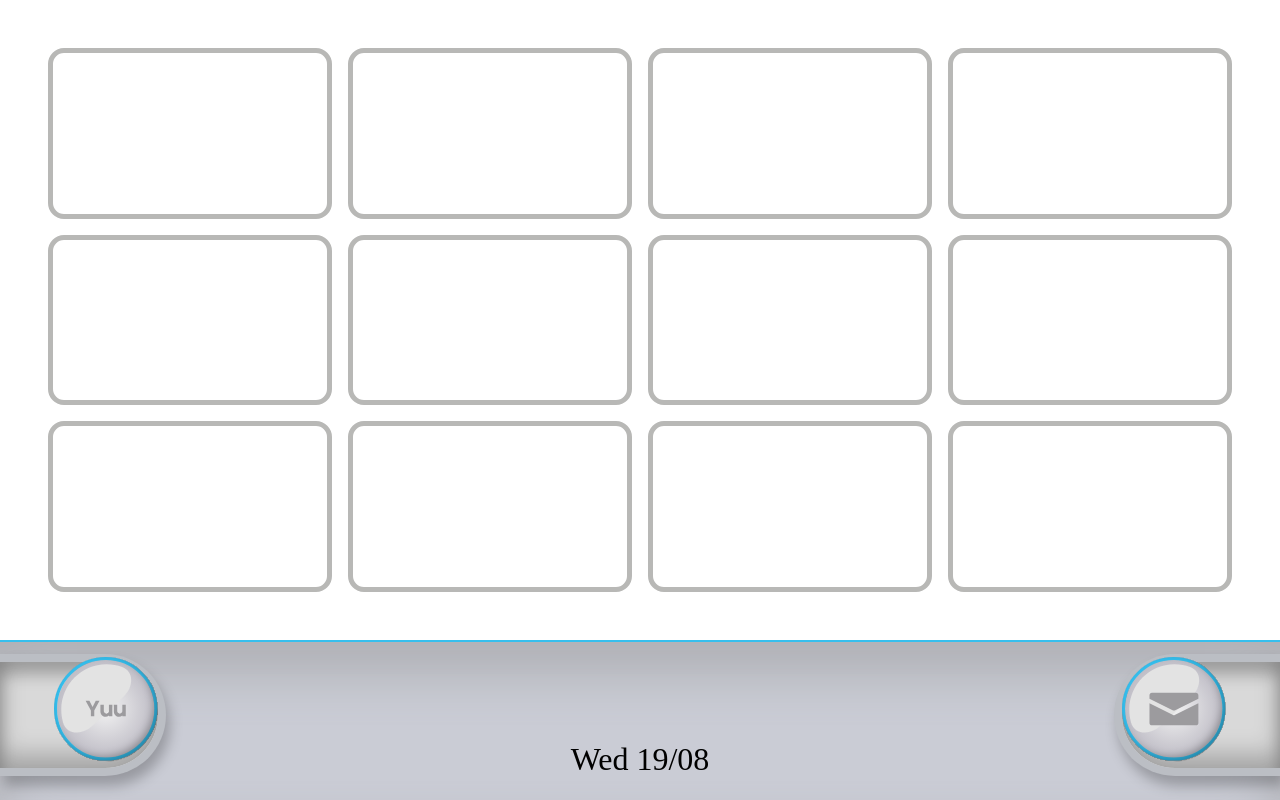
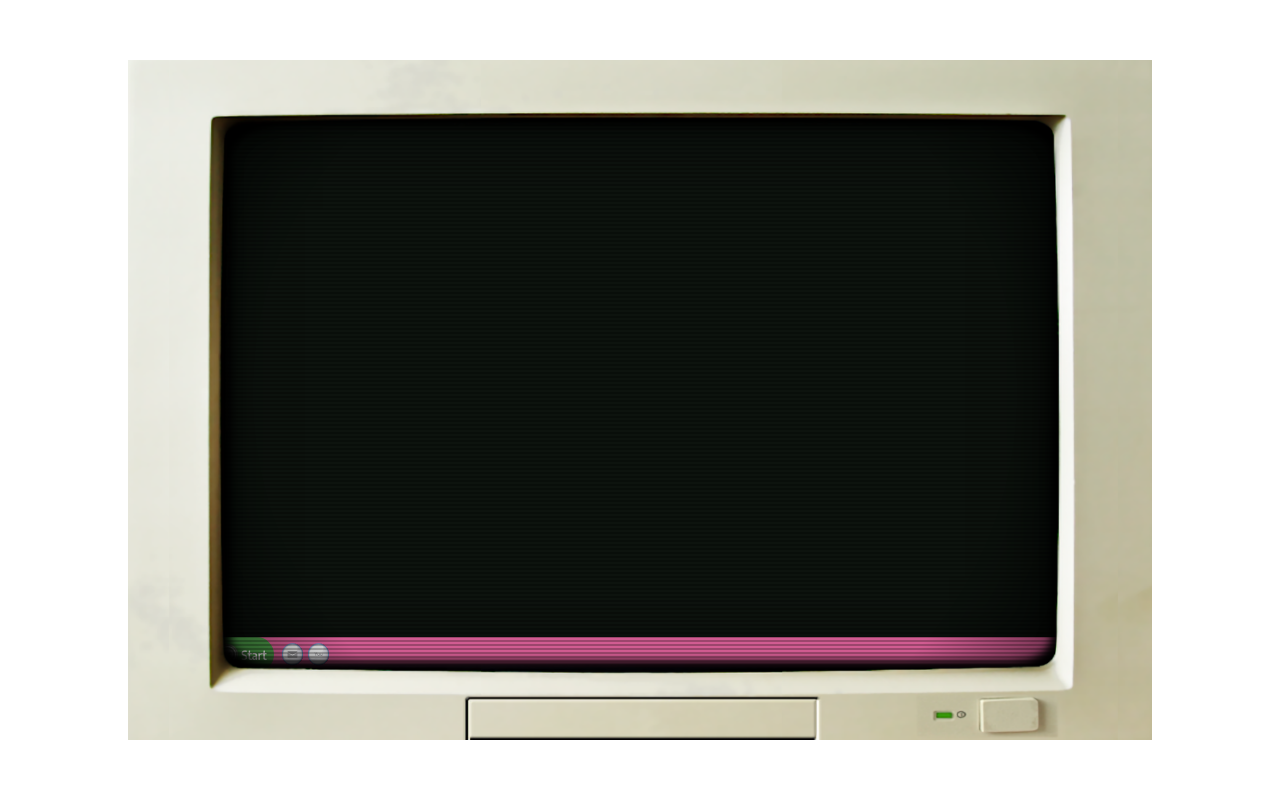
Before and after one commit to Donald-Mutuku/DailsOS, a plain HTML site: page index.html in a window 1280 px wide. Drawn offline with Linux system fonts and the light colour scheme; a web font is replaced by a local one.

Commit message:
made crt monitor div

```diff
--- a/index.html
+++ b/index.html
@@ -5,34 +5,22 @@
         <link rel="stylesheet" href="style.css">
     </head>
     <body>
-        <div class="wrapper">
-            <div class="appsGrid">
-                <div class="appCard"></div>
-                <div class="appCard"></div>
-                <div class="appCard"></div>
-                <div class="appCard"></div>
-                <div class="appCard"></div>
-                <div class="appCard"></div>
-                <div class="appCard"></div>
-                <div class="appCard"></div>
-                <div class="appCard"></div>
-                <div class="appCard"></div>
-                <div class="appCard"></div>
-                <div class="appCard"></div>
-            </div>
-            <div class="bottomBar">
-                <div class="buttonLeft">
-                    <div class="containerLeft">
+        <div class="container">
+            <div class="screen">
+                <div class="screenOverlay"></div>
+                <div class="desktop"></div>
+                <div class="taskbar">
+                    <div class="startButton">
+                        <img src="StartSymbol.svg">
+                        <p>Start</p>
+                    </div>
+                    <div class="taskbarIcons">
+                        <img src="Mail.svg">
                         <img src="Yuu.svg">
                     </div>
                 </div>
-            <div class="bottomBarText">
-                <p style="font-family: 'Rodin Pro B'; font-size: 32px;">Wed 19/08</p>
             </div>
-            <div class="containerRight">
-                <img src="Mail.svg">
-            </div>
-            </div>
+            <img src="crt-monitor.png" class="screenFrame">
         </div>
     </body>
 </html>
--- a/style.css
+++ b/style.css
@@ -1,167 +1,143 @@
-* {
+html, body {
+    width: 100%;
+    height: 100%;
     box-sizing: border-box;
-}
-
-@font-face {
-    font-family: 'Rodin Pro M';
-    src: url(FOT-Rodin\ Pro\ M.otf);
-}
-
-@font-face {
-    font-family: 'Rodin Pro DB';
-    src: url(FOT-Rodin\ Pro\ DB.otf);
-}
-
-@font-face {
-    font-family: 'Rodin Pro B';
-    src: url(FOT-Rodin\ Pro\ B.otf);
-}
-
-html, body {
-    width: 100vw;
-    height: 100vh;
 
     margin: 0;
-    padding: 0;
 
-    overflow: hidden;
-}
-
-.wrapper {
-    display: flex;
-    flex-direction: column;
-    width: 100%;
-    height: 100vh;
-}
-
-.appsGrid {
-    display: grid;
-    grid-template-columns: repeat(4, 1fr);
-    grid-template-rows: repeat(3, 1fr);
-    gap: 16px;
-    padding: 48px;
-    width: 100%;
-    height: 100%;
-    flex: 1;
-}
-
-.appCard {
-    background: #fff;
-    border: 5px solid #b8b8b6;
-    width: auto;
-    height: auto;
-    border-radius: 16px;
-}
-
-body {
-    width: 100%;
-    height: 100%;
-
-    margin: 0px;
-}
-
-.bottomBarContainer {
-    display: flex;
-    flex-direction: column;
-}
-
-.bottomBar {
-    display: flex;
-    flex-direction: row;
-    justify-content: space-between;
-    align-items: flex-end;
-    isolation: isolate;
-    gap: 10px;
-    padding-top: 12px;
-    padding-bottom: 24px;
-
-    position: relative;
-    width: 100%;
-    height: 20%;
-
-    flex: none;
-    order: 1;
-    align-self: stretch;
-    flex-grow: 0;
-
-    background: #CACCD5;
-    border-top: 2px solid #36BFED;
-    box-shadow: inset 0px 32px 54.4px #AFB0B5;
-}
-
-.buttonLeft {
-    display: flex;
-    flex-direction: row;
-    justify-content: center;
-    align-items: flex-start;
-    padding: 0px;
-    width: fit-content;
-    height: 100%;
-}
-
-.containerLeft {
-    display: flex;
-    border-top-right-radius: 100px;
-    border-bottom-right-radius: 100px;
-
-    position: relative;
-    width: 13vw;
-    height: 100%;
-
-    background: #d9d9d9;
-    border: 8px solid #bbbec4;
-    box-shadow: 4px 10px 12.7px rgba(0, 0, 0, 0.25), inset 0px -13px 24.4px rgba(0, 0, 0, 0.25), inset 0px 13px 15.4px rgba(0, 0, 0, 0.25);
-    border-left: 0px;
-}
-
-.containerLeft img {
-    position: absolute;
-    right: 0px;
-    top: 45%;
-    transform: translateY(-50%);
-
-    width: auto;
-    height: 100%;
-}
-
-.bottomBarText {
     display: flex;
     flex-direction: column;
     justify-content: center;
     align-items: center;
-    padding: 0px;
+}
+
+@font-face {
+    font-family: 'Encode Sans SemiBold';
+    src: url(EncodeSansCondensed-SemiBold.ttf);
+}
+
+.container {
+    position: relative;
+    width: 80vw;
+    max-height: 85vh;
+
+    aspect-ratio: 1 / 1;
+    margin: 0 auto;
+}
+
+.screenFrame {
+    position: absolute;
+    top: 0;
+    left: 0;
+
+    display: block;
+    height: 100%;
+    width: 100%;
+    object-fit: fill;
+    position: relative;
+    z-index: 10;
+    pointer-events: none;
+}
+
+.screen {
+    position: absolute;
+    left: 8%;
+    top: 8%;
+
+    width: 83%;
+    height: 82%;
+    z-index: 8;
+
+    display: flex;
+    flex-direction: column;
+    justify-content: flex-end;
+    align-items: center;
+    background-color: #0d130e;
+    container-type: inline-size;
+    overflow: hidden;
+
+    box-shadow: inset 0 0 80px rgba(0, 0, 0, 0.9), 0 0 20px rgba(0, 255, 65, 0.2);
+
+    margin: 0 auto;
+}
+
+.screen *{
+    filter: blur(0.3px);
+}
+
+.screenOverlay {
+    position: absolute;
+    top: 0;
+    left: 0;
+    width: 100%;
+    height: 100%;
+    pointer-events: none;
+    z-index: 9;
+
+    background:
+        linear-gradient(180deg, rgba(18, 16, 16, 0) 50%, rgba(0, 0, 0, 0.25) 50%),
+        radial-gradient(circle at center, rgba(0, 0, 0, 0) 75%, rgba(0, 0, 0, 0.5) 100%);
+    background-size: 100% 4px, 100% 100%;
+}
+
+.desktop {
+    width: 100%;
+    height: 100%;
+}
+
+.taskbar {
+    display: flex;
+    flex-direction: row;
+    align-items: center;
+    background-color: #D15C91;
+    width: 100%;
+    height: fit-content;
+    max-height: 5cqi;
+    gap: 0.5cqi;
+
+    margin: 0;
+    padding: 0;
+}
+
+.taskbarIcons {
+    display: flex;
+    flex-direction: row;
 
     width: fit-content;
-    height: fit-content;
+    height: 100%;
+    box-sizing: border-box;
+    padding: 0.5cqi;
+    gap: 0.5cqi;
 }
 
-.bottomBarText h1, h2, h3, h4, h5, p {
-    text-align: center;
-    margin: -2px;
+.taskbarIcons img {
+    width: 2.5cqi;
+    max-height: 100%;
 }
 
-.containerRight {
+.startButton {
     display: flex;
-    flex-direction: column-reverse;
-    border-top-left-radius: 100px;
-    border-bottom-left-radius: 100px;
+    flex-direction: row;
 
-    position: relative;
-    width: 13vw;
     height: 100%;
-
-    background: #d9d9d9;
-    border: 8px solid #bbbec4;
-    box-shadow: 4px 10px 12.7px rgba(0, 0, 0, 0.25), inset 0px -13px 24.4px rgba(0, 0, 0, 0.25), inset 0px 13px 15.4px rgba(0, 0, 0, 0.25);
-    border-right: 0px;
+    width: fit-content;
+    background-color: #4A9546;
+    border-top-right-radius: 16cqi;
+    border-bottom-right-radius: 16cqi;
+    padding: 0.8cqi;
+    gap: 0.4cqi;
+    box-sizing: border-box;
+    align-items: center;
 }
 
-.containerRight img {
-    position: absolute;
-    left: 0px;
-    top: 45%;
-    transform: translateY(-50%);
-
-    width: auto;
-    height: 100%;
+.startButton p {
+    font-family: 'Encode Sans SemiBold';
+    text-align: left;
+    font-size: 1.5cqi;
+    margin: 0;
+    color: #FFFAFC;
 }
+.startButton img {
+    width: 2.5cqi;
+    max-height: 100%;
+}
```
Also changed, not shown: EncodeSansCondensed-Black.ttf (added), EncodeSansCondensed-Bold.ttf (added), EncodeSansCondensed-ExtraBold.ttf (added), EncodeSansCondensed-ExtraLight.ttf (added), EncodeSansCondensed-Light.ttf (added), EncodeSansCondensed-Medium.ttf (added), EncodeSansCondensed-Regular.ttf (added), EncodeSansCondensed-SemiBold.ttf (added), EncodeSansCondensed-Thin.ttf (added), StartSymbol.svg (added), crt-monitor.png (added), laptop.png (added), 6 other files.
